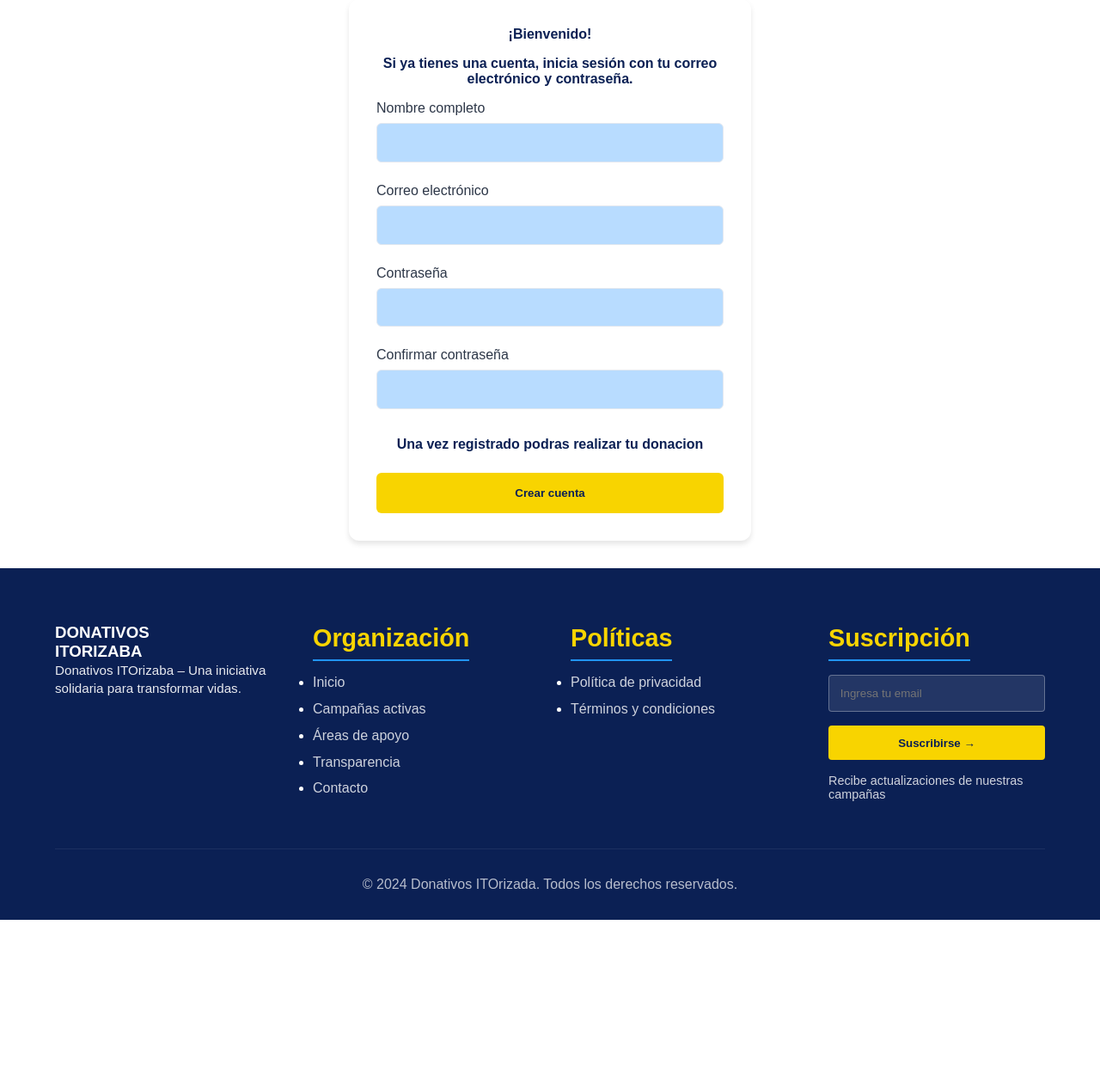
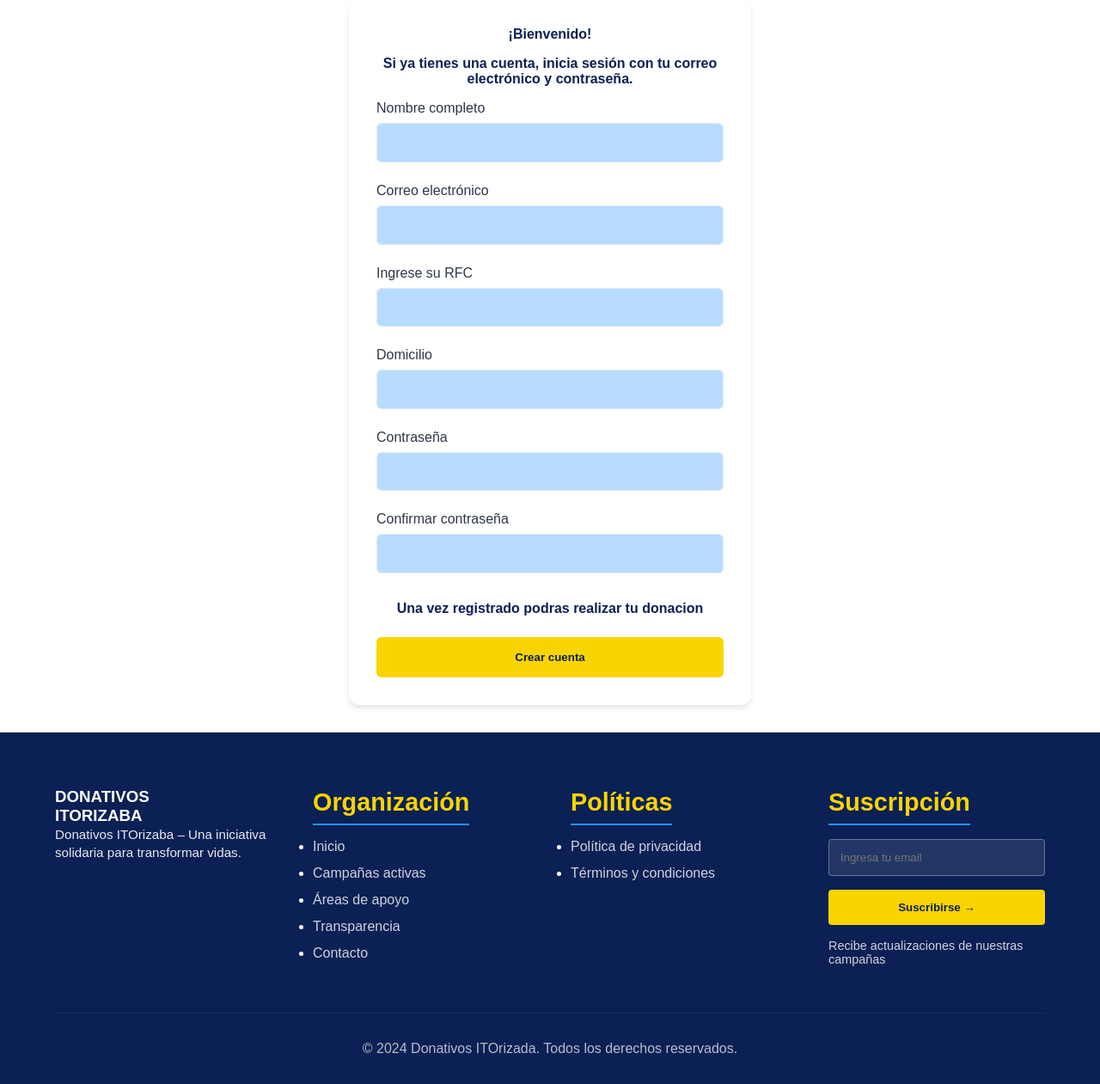
Before and after one commit to ivanfs20/ONG_ITO, a PHP site: page /view/iniciarsesion.php in a window 1280 px wide. Shown: the part 510-1771 px from the top of the page at 86% size. Before the commit the page ends 1580 px from the top, so only its background shows below. Run offline with PHP 8.4, Linux system fonts and the light colour scheme.

Commit message:
FRON-END>view/iniciarsesion.php|Se agregaron mas campos en el formulario, en este caso, el campo de rfc y domicilio

```diff
--- a/view/iniciarsesion.php
+++ b/view/iniciarsesion.php
@@ -47,6 +47,14 @@ session_destroy();
                 <input name="e-mail" type="email" id="email" required>
             </div>
             <div class="grupo-input">
+                <label for="rfc">Ingrese su RFC</label>
+                <input name="RFC" type="text" id="rfc" required>
+            </div>
+            <div class="grupo-input">
+                <label for="domicilio-usuario">Domicilio</label>
+                <input name="domicilio" type="text" id="domicilio" required>
+            </div>
+            <div class="grupo-input">
                 <label for="password">Contraseña</label>
                 <input name="contraseña" type="password" id="password" required>
             </div>
```
